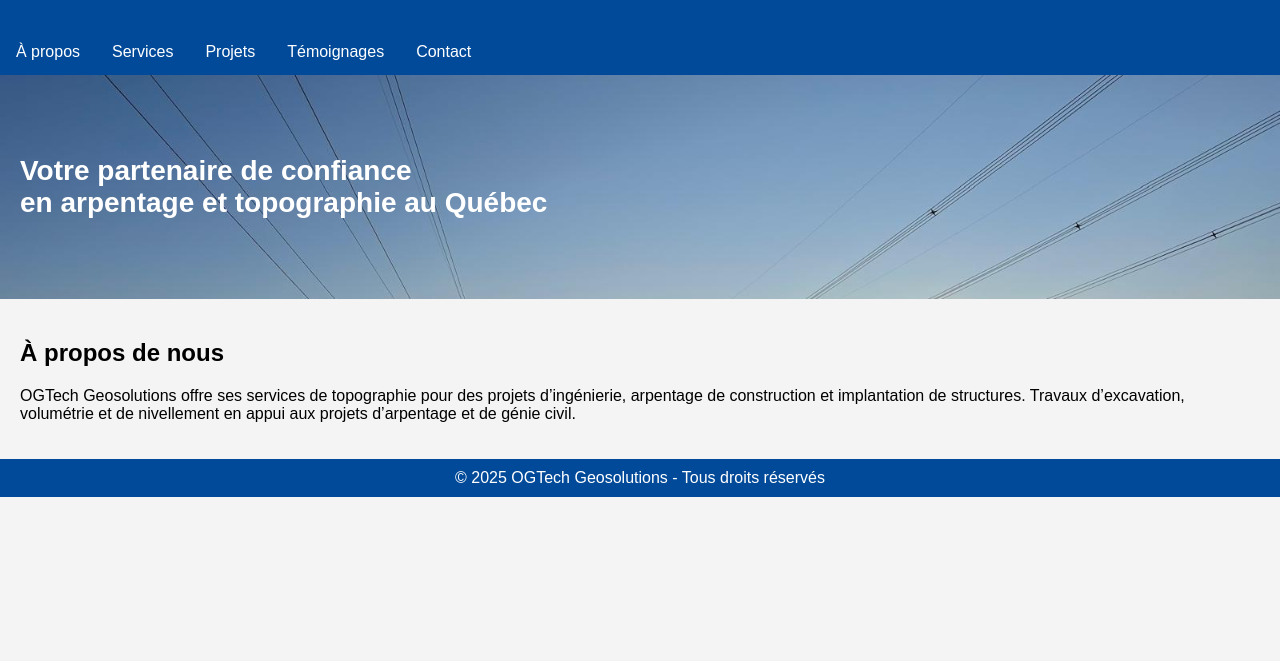
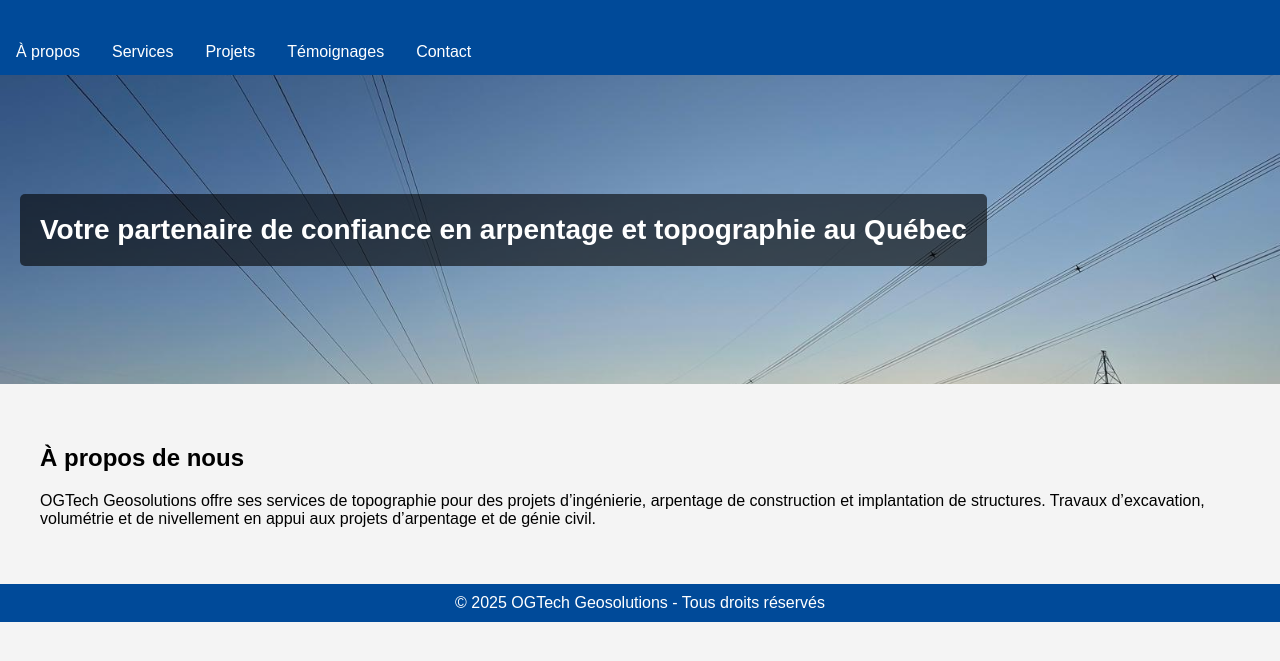
Before and after one commit to OGtech2025/OGtech-Geosolutions, a plain HTML site: page index.html in a window 1280 px wide. Shown: the part 71-732 px from the top of the page. Drawn offline with Linux system fonts and the light colour scheme.

Commit message:
Update index.html

```diff
--- a/index.html
+++ b/index.html
@@ -1,4 +1,3 @@
-
 <!DOCTYPE html>
 <html lang="fr">
 <head>
@@ -10,16 +9,19 @@
       margin: 0;
       background-color: #f4f4f4;
     }
+
     header {
       background-color: #004a99;
       color: white;
       padding: 10px 0;
       text-align: center;
     }
+
     nav {
       background-color: #004a99;
       overflow: hidden;
     }
+
     nav a {
       float: left;
       display: block;
@@ -28,23 +30,38 @@
       padding: 14px 16px;
       text-decoration: none;
     }
+
+    nav a:hover {
+      background-color: #003366;
+    }
+
     .hero {
       background-image: url('chantier.jpg');
       background-size: cover;
       background-position: center;
-            padding: 80px 20px;
-            color: white;
+      padding: 100px 20px;
+      text-align: left;
+    }
+
+    .hero h1 {
       font-size: 28px;
       font-weight: bold;
+      color: white;
+      background-color: rgba(0, 0, 0, 0.6);
+      display: inline-block;
+      padding: 20px;
+      border-radius: 5px;
     }
-        section {
-            padding: 20px;
+
+    .section {
+      padding: 40px;
     }
+
     footer {
       background-color: #004a99;
       color: white;
       text-align: center;
-            padding: 10px 0;
+      padding: 10px;
     }
   </style>
 </head>
@@ -52,24 +69,24 @@
   <header>
     <h1>OGTech Geosolutions</h1>
   </header>
+
   <nav>
-        <a href="#apropos">À propos</a>
+    <a href="#a-propos">À propos</a>
     <a href="#services">Services</a>
     <a href="#projets">Projets</a>
     <a href="#temoignages">Témoignages</a>
     <a href="#contact">Contact</a>
   </nav>
+
   <div class="hero">
-        Votre partenaire de confiance<br>en arpentage et topographie au Québec
+    <h1>Votre partenaire de confiance en arpentage et topographie au Québec</h1>
   </div>
-    <section id="apropos">
+
+  <div class="section" id="a-propos">
     <h2>À propos de nous</h2>
-        <p>
-            OGTech Geosolutions offre ses services de topographie pour des projets d’ingénierie,
-            arpentage de construction et implantation de structures. Travaux d’excavation, volumétrie
-            et de nivellement en appui aux projets d’arpentage et de génie civil.
-        </p>
-    </section>
+    <p>OGTech Geosolutions offre ses services de topographie pour des projets d’ingénierie, arpentage de construction et implantation de structures. Travaux d’excavation, volumétrie et de nivellement en appui aux projets d’arpentage et de génie civil.</p>
+  </div>
+
   <footer>
     © 2025 OGTech Geosolutions - Tous droits réservés
   </footer>
```
Lines whose indentation alone changed are shown as unchanged.
